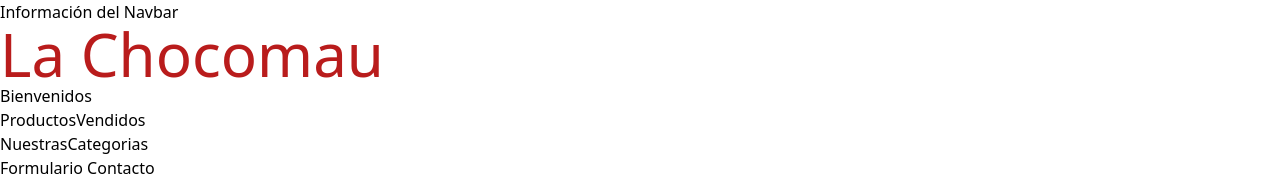
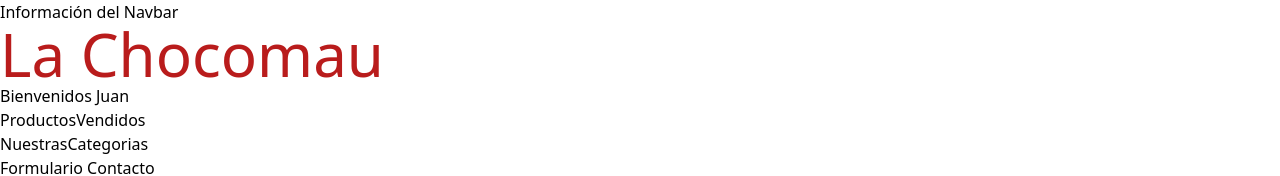
Before and after one commit to Organizacion-Novaverso/Lachocomau, a React (Vite) app: page / in a window 1280 px wide. Shown: the top 176 px of the page. Built offline with nearby package versions, Linux system fonts and the light colour scheme.

Commit message:
main a juan

```diff
--- a/src/components/Header/Bienvenido.jsx
+++ b/src/components/Header/Bienvenido.jsx
@@ -3,7 +3,7 @@ function Bienvenido() {
   return (
     <div className="flex">
       <div>
-        <h3>Bienvenidos</h3>
+        <h3>Bienvenidos Juan</h3>
       </div>
       <img src="" alt="" />
     </div>
```
